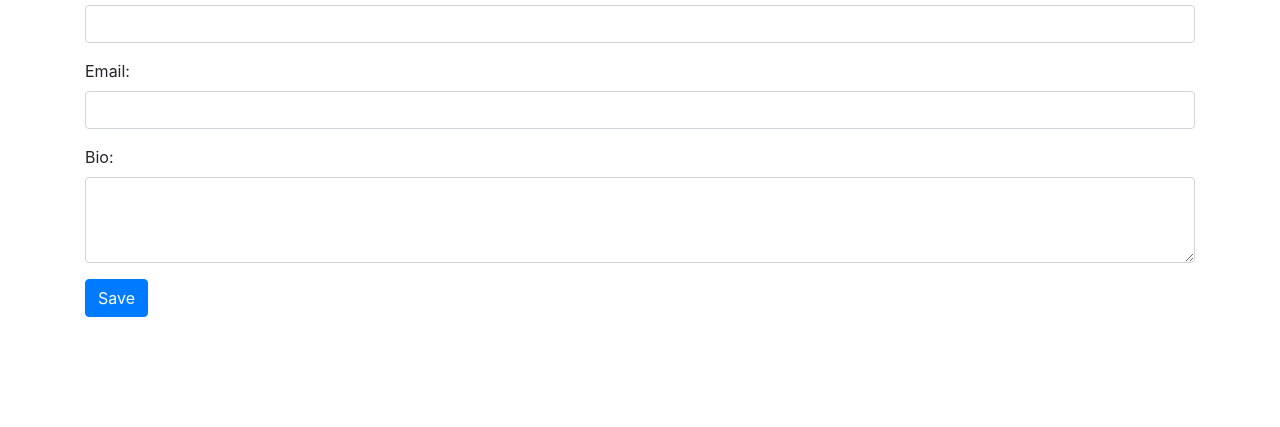
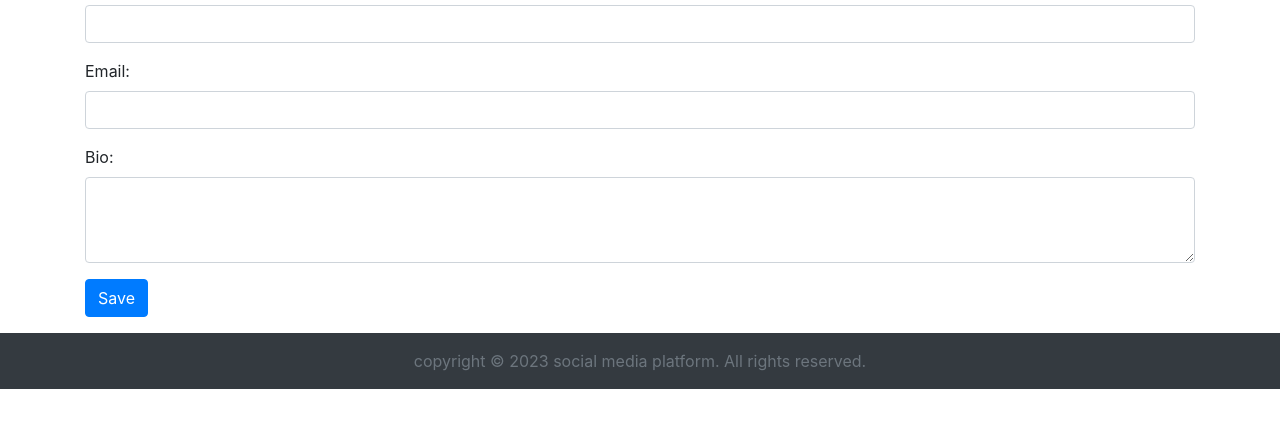
Before and after one commit to VINAYKUMARKUNDER/JavaScript-Code, a plain HTML site: page AdobeFronted/createNewUser.html in a window 1280 px wide. Shown: the part 139-566 px from the top of the page. Drawn offline with nearby package versions, Linux system fonts and the light colour scheme.

Commit message:
footer added

```diff
--- a/AdobeFronted/createNewUser.html
+++ b/AdobeFronted/createNewUser.html
@@ -37,6 +37,11 @@
           <button type="submit" class="btn btn-primary" onclick="postOrUpdate()">Save</button>
         </form>
       </div>
+      <footer class="footer mt-auto py-3">
+        <div class="p-3 mb-2 bg-dark text-dark text-center">
+          <span class="text-muted">copyright &copy; 2023 social media platform. All rights reserved.</span>
+        </div>
+        </footer>
       <script type="module">
         import nav from "./components/navbar.js";
         let n = (document.getElementById("navbar").innerHTML = nav);
```
Also changed, not shown: AdobeFronted/PostAnalytics.html (+5 -0 lines), AdobeFronted/User.html (+5 -0 lines), AdobeFronted/UserAnalytics.html (+5 -1 lines), AdobeFronted/check.html (+5 -0 lines), AdobeFronted/components/footer.js (added, +13 -0 lines), AdobeFronted/createNewPost.html (+5 -1 lines), AdobeFronted/index.html (+8 -1 lines), AdobeFronted/post.html (+5 -0 lines), AdobeFronted/userProfile.html (+5 -1 lines).
